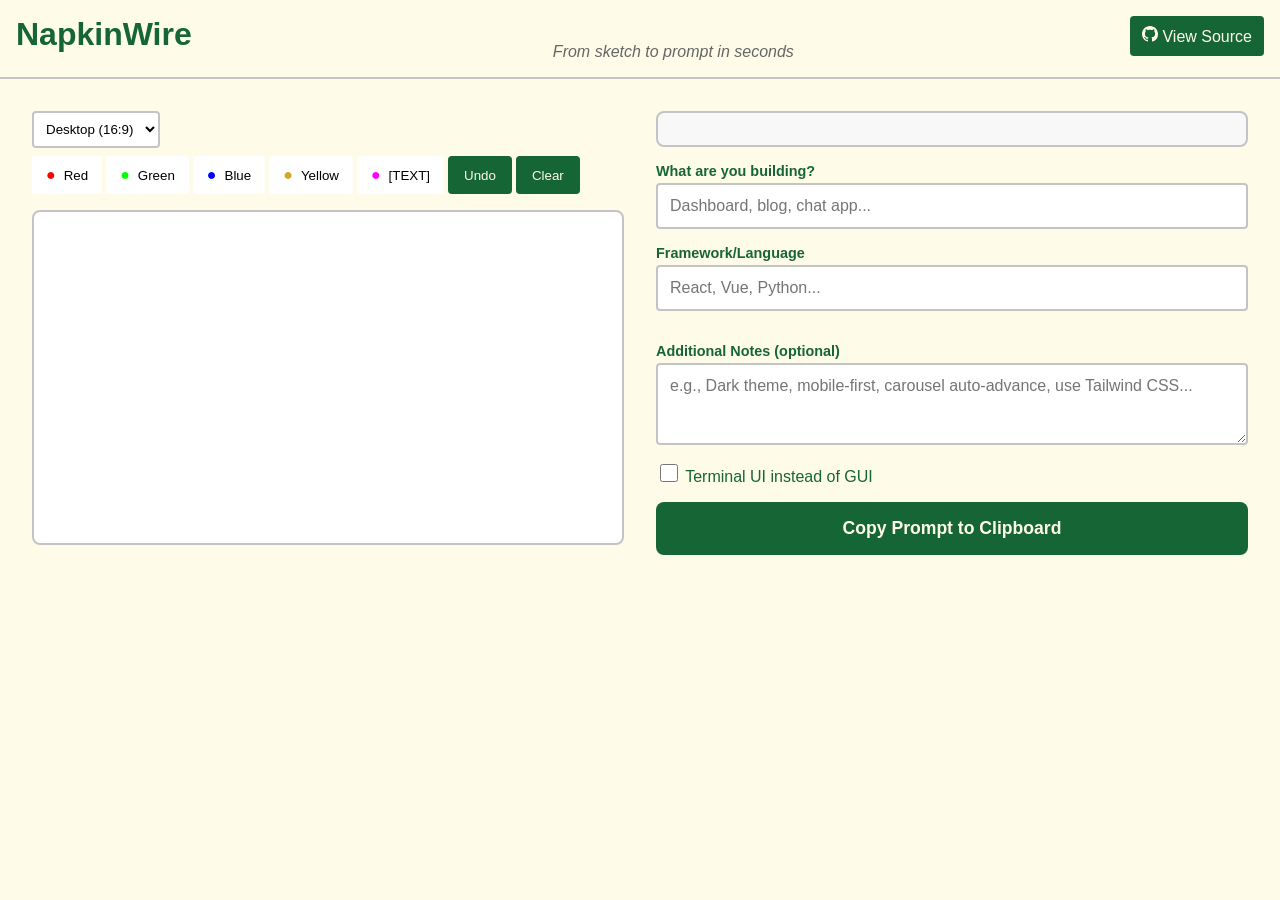
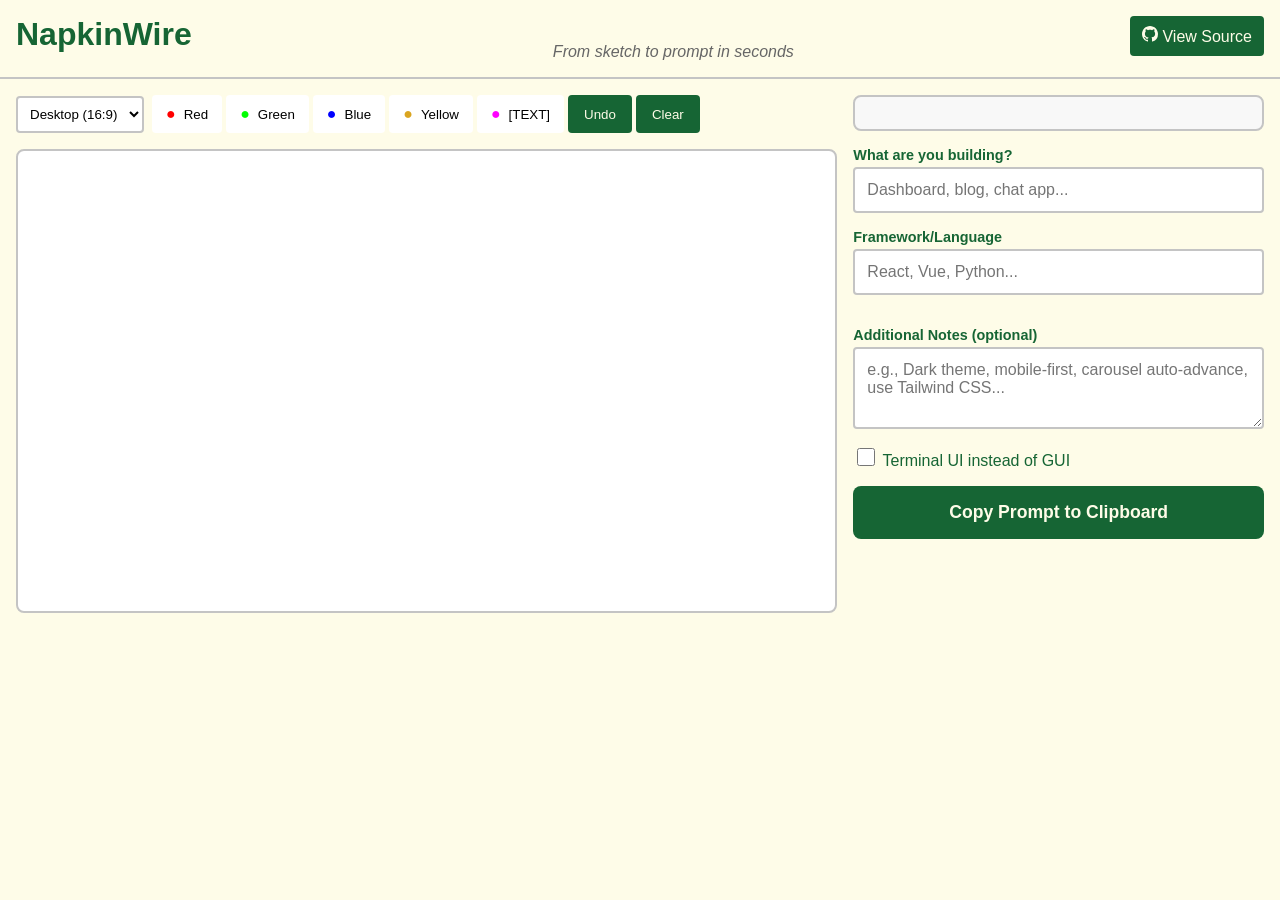

Make canvas fill available space, hide ASCII preview by default

--- a/web/style.css
+++ b/web/style.css
@@ -131,7 +131,6 @@ h1 {
 
 canvas {
     width: 100%;
-    max-width: 800px;
     background-color: #ffffff;
     border: 2px solid var(--border);
     border-radius: 8px;
@@ -142,6 +141,14 @@ canvas {
 /* Output Section */
 .output-section {
     flex: 1;
+}
+
+.hidden {
+    display: none;
+}
+
+#toggle-ascii {
+    margin-bottom: 1rem;
 }
 
 .ascii-display {
@@ -243,18 +250,17 @@ canvas {
 @media (min-width: 768px) {
     .app-container {
         flex-direction: row;
-        gap: 2rem;
-        padding: 2rem;
+        gap: 1rem;
+        padding: 1rem;
     }
 
     .drawing-section {
-        flex: 1;
-        max-width: 50%;
+        flex: 2;
     }
 
     .output-section {
         flex: 1;
-        max-width: 50%;
+        min-width: 300px;
     }
 
     .controls {
@@ -265,20 +271,10 @@ canvas {
         max-height: 400px;
         font-size: 11px;
     }
-
-    canvas {
-        max-width: none;
-    }
 }
 
 /* Large Desktop */
 @media (min-width: 1200px) {
-    .app-container {
-        max-width: 1400px;
-        margin: 0 auto;
-        padding: 2rem;
-    }
-
     .ascii-display {
         font-size: 12px;
     }
